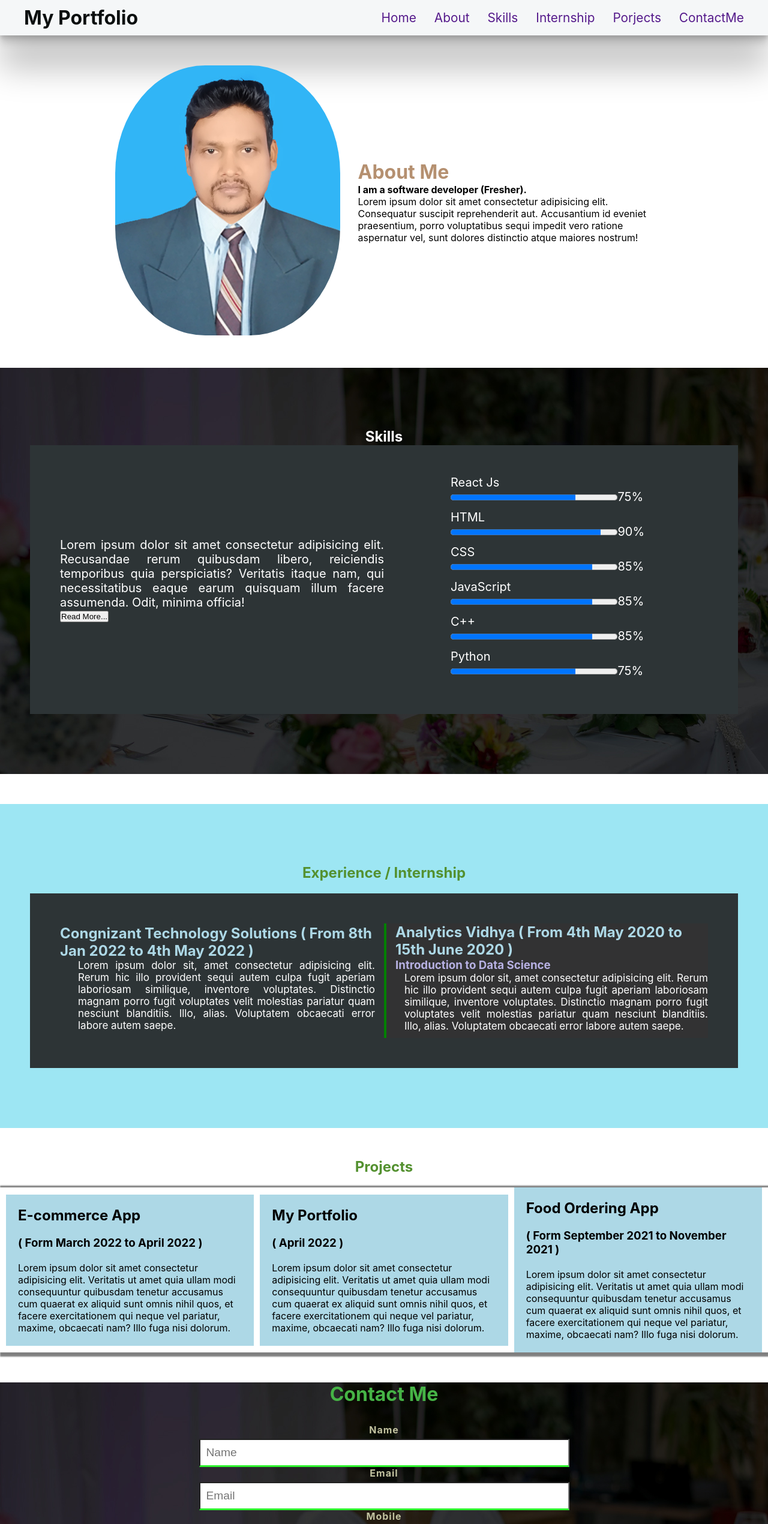
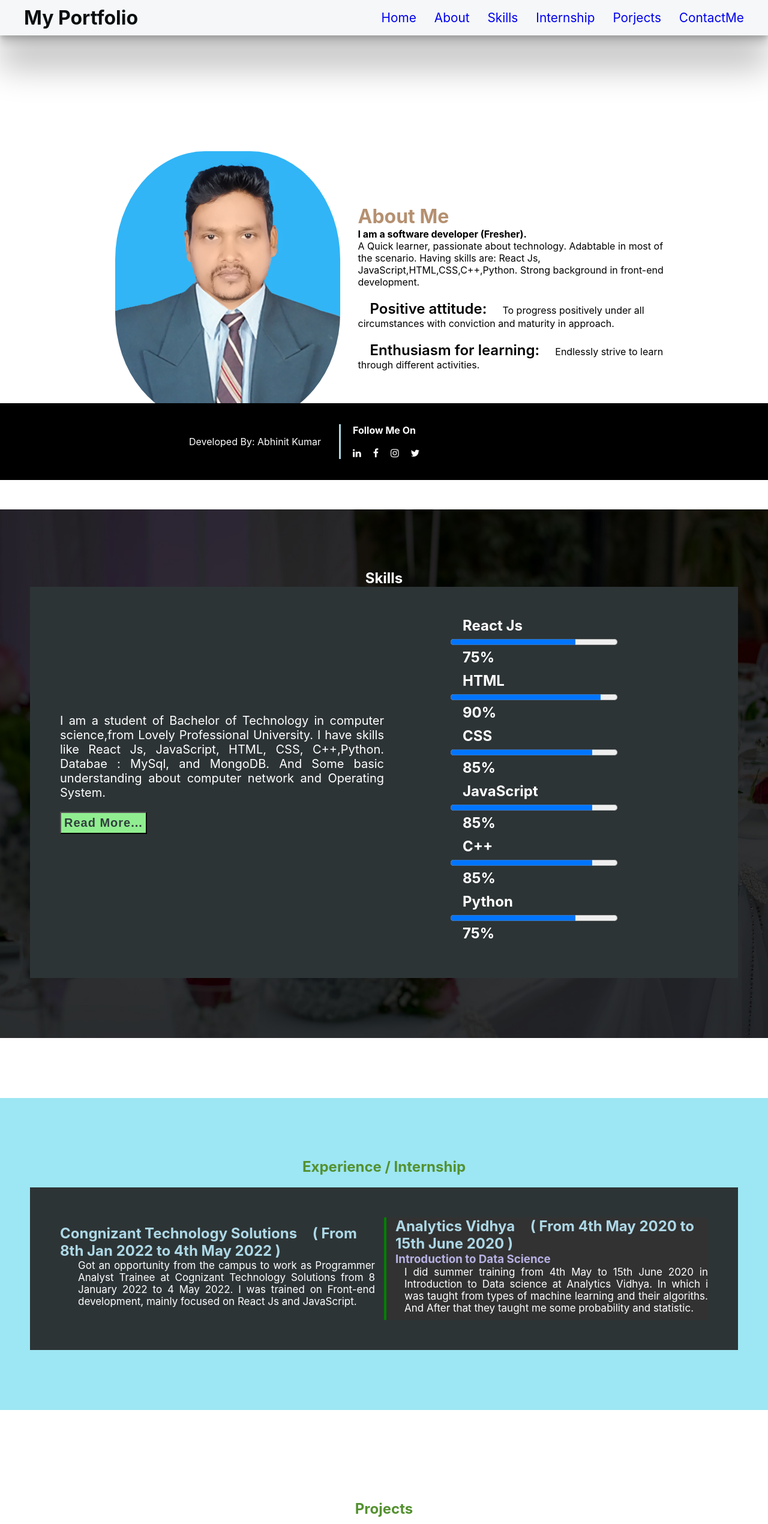
Before and after one commit to abhinit1999/portfolio, a React (Create React App) app: page / in a window 1280 px wide. Shown: the top 2540 px of the page at 60% size. Built offline with nearby package versions, Linux system fonts and the light colour scheme.

Commit message:
completed

```diff
--- /dev/null
+++ b/src/App.css
@@ -0,0 +1,20 @@
+*
+{
+    margin: 0;padding: 0;box-sizing: border-box;
+}
+
+#home
+{
+    /* overflow-x: hidden; */
+}
+
+Header
+{
+    position: sticky;
+    top: 0;
+}
+footer
+{
+    position: sticky;
+    bottom: 0;
+}
--- a/src/App.js
+++ b/src/App.js
@@ -5,15 +5,15 @@ import Skills from "./components/Skills/Index";
 import Internship from "./components/Internship/Index";
 import Projects from "./components/Projects/Index";
 import ContactMe from './components/Contactus/Index';
-import{BrowserRouter as Router,
-Routes,Route
-  } from 'react-router-dom';
-import { Home } from "@material-ui/icons";
+// import{BrowserRouter as Router,
+// Routes,Route
+//   } from 'react-router-dom';
 
+import './App.css';
 
 function App() {
   return (
-    <>
+    <div id="home">
    <Header/>
    <About/>
 
@@ -31,7 +31,7 @@ function App() {
 
 
 
-<Router>
+{/* <Router>
 <Routes>
   <Route path="about" element={<About/>}/>
   <Route path="skill" element={<Skills/>}/>
@@ -42,11 +42,11 @@ function App() {
 
 
 
-</Router>
+</Router> */}
 
 
 
-    </>
+    </div>
   );
 }
 
--- a/src/components/About/Index.js
+++ b/src/components/About/Index.js
@@ -5,7 +5,7 @@ import pic from "./photo.JPG";
 const About = () => {
   return (
     <>
-      <main>
+      <main id="about">
         <div className="pic">
           <img src={pic} alt="myImg" />
         </div>
@@ -14,10 +14,12 @@ const About = () => {
 
           <h4>I am a software developer (Fresher).</h4>
           <p>
-            Lorem ipsum dolor sit amet consectetur adipisicing elit. Consequatur
-            suscipit reprehenderit aut. Accusantium id eveniet praesentium,
-            porro voluptatibus sequi impedit vero ratione aspernatur vel, sunt
-            dolores distinctio atque maiores nostrum!
+            A Quick learner, passionate about technology. Adabtable in most of the scenario.
+            Having skills are: React Js, JavaScript,HTML,CSS,C++,Python. Strong background in front-end development.
+            <br /><br /><span>Positive attitude:  </span>To progress positively under all circumstances with conviction and maturity in approach.
+            <br /><br /><span>Enthusiasm for learning: </span>Endlessly strive to learn through different activities.
+
+
           </p>
         </div>
       </main>
--- a/src/components/About/style.css
+++ b/src/components/About/style.css
@@ -5,8 +5,9 @@
 
 main
 {
-    margin-top: 50px;
+    margin-top: 100px;
     display: flex;
+    height: 80vh;
     justify-content: center;
     align-items: center;
     margin-bottom: 50px;
@@ -26,6 +27,10 @@ main
     width: 40vw;
     flex-wrap: wrap;
 }
+.about span
+{
+    font-weight: 630;
+}
 .about h1
 {
     color: rgb(181, 144, 112);
--- a/src/components/Contactus/Index.js
+++ b/src/components/Contactus/Index.js
@@ -2,7 +2,7 @@ import React from 'react'
 import './style.css';
 const ContactMe = () => {
   return (
-<div className='userData'>
+<div className='userData' id='contactMe'>
 <div className="head">
     <h1>Contact Me</h1>
 </div>
--- a/src/components/Contactus/style.css
+++ b/src/components/Contactus/style.css
@@ -8,12 +8,13 @@
     background: url(../Skills/bg2.jpg);
     display: grid;
     justify-content: center;
-    margin-top: 50px;
+    margin-top: 150px;
     margin-bottom: 50px;
 
 }
 .head h1
 {
+    margin-top: 30px;
     text-align: center;
     color: rgb(70, 180, 70);
     margin-bottom: 30px;
--- a/src/components/Header/Index.js
+++ b/src/components/Header/Index.js
@@ -1,4 +1,5 @@
 import React from 'react'
+// import { Link } from 'react-router-dom';
 import "./style.css";
 // import menubar from './menubar.png';
 const Header = () => {
@@ -11,12 +12,13 @@ const Header = () => {
         <div className="nav_bar">
             <ul>
 
-                <li><a href="">Home</a></li>
-                <li><a href="">About</a></li>
-                <li><a href="">Skills</a></li>
-                <li><a href="">Internship</a></li>
-                <li><a href="">Porjects</a></li>
-                <li><a href="">ContactMe</a></li>
+              {/* <Link to='/about'style={{ textDecoration:"none" }}> */}
+              <li><a href="#home">Home</a></li>
+                <li><a href="#about">About</a></li>
+                <li><a href="#skills">Skills</a></li>
+                <li><a href="#internship">Internship</a></li>
+                <li><a href="#projects">Porjects</a></li>
+                <li><a href="#contactMe">ContactMe</a></li>
             </ul>
         </div>
     </header>
--- a/src/components/Internship/Index.js
+++ b/src/components/Internship/Index.js
@@ -1,5 +1,5 @@
-import React from 'react'
-import './style.css';
+import React from "react";
+import "./style.css";
 const Internship = () => {
   return (
     <div>
@@ -9,30 +9,34 @@ const Internship = () => {
         </div>
         <div className="internship_box">
           <div className="internship_box_left">
-                <h1>Congnizant Technology Solutions <span>( From 8th Jan 2022 to 4th May 2022 )</span></h1>
-                <p>Lorem ipsum dolor sit, amet consectetur adipisicing elit. Rerum hic illo provident sequi autem culpa
-                    fugit aperiam laboriosam similique, inventore voluptates. Distinctio magnam porro fugit voluptates
-                    velit molestias pariatur quam nesciunt blanditiis. Illo, alias. Voluptatem obcaecati error labore
-                    autem saepe.
+            <h1>
+              Congnizant Technology Solutions{" "}
+              <span>( From 8th Jan 2022 to 4th May 2022 )</span>
+            </h1>
+            <p>
+              Got an opportunity from the campus to work as Programmer Analyst
+              Trainee at Cognizant Technology Solutions from 8 January 2022 to 4
+              May 2022. I was trained on Front-end development, mainly focused
+              on React Js and JavaScript.
             </p>
           </div>
           <div className="internship_box_right">
-                <h1>Analytics Vidhya <span>( From 4th May 2020 to 15th June 2020 )</span></h1>
+            <h1>
+              Analytics Vidhya{" "}
+              <span>( From 4th May 2020 to 15th June 2020 )</span>
+            </h1>
             <h3>Introduction to Data Science</h3>
-                <p>Lorem ipsum dolor sit, amet consectetur adipisicing elit. Rerum hic illo provident sequi autem culpa
-                    fugit aperiam laboriosam similique, inventore voluptates. Distinctio magnam porro fugit voluptates
-                    velit molestias pariatur quam nesciunt blanditiis. Illo, alias. Voluptatem obcaecati error labore
-                    autem saepe.
+            <p>
+              I did summer training from 4th May to 15th June 2020 in Introduction to Data science
+               at Analytics Vidhya. In which i was taught from types of machine learning and their algoriths.
+              And After that they taught me some probability and statistic.
+
             </p>
           </div>
         </div>
-
-
       </section>
-
-
     </div>
-  )
-}
+  );
+};
 
 export default Internship;
--- a/src/components/Internship/style.css
+++ b/src/components/Internship/style.css
@@ -5,8 +5,9 @@
 
 
 #internship {
-    margin-top: 50px;
-    margin-bottom: 50px;
+    margin-top: 100px;
+    margin-bottom: 100px;
+    height: auto;
     padding: 100px 50px;
     background-color: rgb(157, 230, 243);
     background-size: cover;
--- a/src/components/Projects/Index.js
+++ b/src/components/Projects/Index.js
@@ -1,47 +1,55 @@
-import React from 'react'
-import './style.css';
+import React from "react";
+import "./style.css";
 const Projects = () => {
   return (
-
-    <section id="project">
+    <section id="projects">
       <div className="section_info">
         <h1>Projects</h1>
-
       </div>
       <div className="project_box">
         <div className="first">
           <h1>E-commerce App</h1>
-                <h3>( Form March 2022 to April 2022 )</h3>
-                <p>Lorem ipsum dolor sit amet consectetur adipisicing elit. Veritatis ut amet quia ullam modi
-                    consequuntur
-                    quibusdam tenetur accusamus cum quaerat ex aliquid sunt omnis nihil quos, et facere exercitationem
-                    qui
-                    neque vel pariatur, maxime, obcaecati nam? Illo fuga nisi dolorum.
+          <h3>( May 2022 )</h3>
+          <p>
+            A very similar to amazon.in where I have used React Js front-end
+            library to build this application. All the images are dynamically
+            e.i I have used props to do so. And by using context Api we can add
+            and remove items from the cart. Still i am working on it to make it
+            more better.
           </p>
+          <span><a href="">Github</a></span>
+          <span><a href="">Live Demo</a></span>
+
         </div>
         <div className="second">
           <h1>My Portfolio </h1>
           <h3>( April 2022 )</h3>
-                <p>Lorem ipsum dolor sit amet consectetur adipisicing elit. Veritatis ut amet quia ullam modi
-                    consequuntur
-                    quibusdam tenetur accusamus cum quaerat ex aliquid sunt omnis nihil quos, et facere exercitationem
-                    qui
-                    neque vel pariatur, maxime, obcaecati nam? Illo fuga nisi dolorum.
+          <p>
+            This project i have developed so that one can get to
+            all about me in just having at one place.
+            Here you can see all my projects,experiences,skills and many more things.
           </p>
+          <span><a href="">Github</a></span>
+          <span><a href="">Live Demo</a></span>
+
         </div>
         <div className="third">
           <h1>Food Ordering App</h1>
-                <h3>( Form September 2021 to November 2021 )</h3>
-                <p>Lorem ipsum dolor sit amet consectetur adipisicing elit. Veritatis ut amet quia ullam modi
-                    consequuntur
-                    quibusdam tenetur accusamus cum quaerat ex aliquid sunt omnis nihil quos, et facere exercitationem
-                    qui
-                    neque vel pariatur, maxime, obcaecati nam? Illo fuga nisi dolorum.
+          <h3>( Form March 2022 to April 2022 )</h3>
+          <p>
+            This app is built in React Js and by using Redux, one can change
+            their cart section e.i one can add items and remove the items from
+            the cart. And this app is fully responsive e.i responsive for
+            desktop, tablets, and mobiles.
+
           </p>
+          <span><a href="">Github</a></span>
+          <span><a href="">Live Demo</a></span>
+
         </div>
       </div>
     </section>
-  )
-}
+  );
+};
 
 export default Projects;
--- a/src/components/Projects/style.css
+++ b/src/components/Projects/style.css
@@ -5,8 +5,10 @@
 
 
 
-#project {
+#projects {
     margin-bottom: 50px;
+    margin-top: 150px;
+    height: auto;
     flex-wrap: wrap;
   }
   .project_box {
@@ -18,7 +20,7 @@
     margin-top: 20px;
     box-shadow: 5px 2px 2px 5px gray;
   }
-  #project > .section_info {
+  #projects > .section_info {
     color: #549130;
   }
   .first {
@@ -74,6 +76,31 @@
 
 
 
+  .first span a
+  {
+    text-decoration: none;
+  }
+  .second span a
+  {
+    text-decoration: none;
+  }
+  .third span a
+  {
+    text-decoration: none;
+  }
+  span
+  {
+    margin: 20px;
+    font-size: 1.5rem;
+    cursor: pointer;
+    font-weight: bold;
+
+  }
+  span a:hover
+  {
+    color: rgb(158, 78, 78);
+  }
+
 
 
 /* responsive design; */
@@ -81,7 +108,7 @@
 
 @media only screen and (max-width: 770px)
 {
-    #project {
+    #projects {
         flex-wrap: wrap;
       }
       .first {
--- a/src/components/Skills/Index.js
+++ b/src/components/Skills/Index.js
@@ -10,12 +10,11 @@ const Skills = () => {
         <div className="skills_row">
           <div className="skill_left">
             <p>
-              Lorem ipsum dolor sit amet consectetur adipisicing elit.
-              Recusandae rerum quibusdam libero, reiciendis temporibus quia
-              perspiciatis? Veritatis itaque nam, qui necessitatibus eaque earum
-              quisquam illum facere assumenda. Odit, minima officia!
+              I am a student of Bachelor of Technology in computer science,from Lovely Professional University.
+              I have skills like React Js, JavaScript, HTML, CSS, C++,Python.
+              Databae : MySql, and MongoDB. And Some basic understanding about computer network and Operating System.
             </p>
-            <button className="cv">Read More...</button>
+            <button className="btn">Read More...</button>
           </div>
           <div className="skill_right">
               <div className="progress_div">
```
Lines whose indentation alone changed are shown as unchanged.
